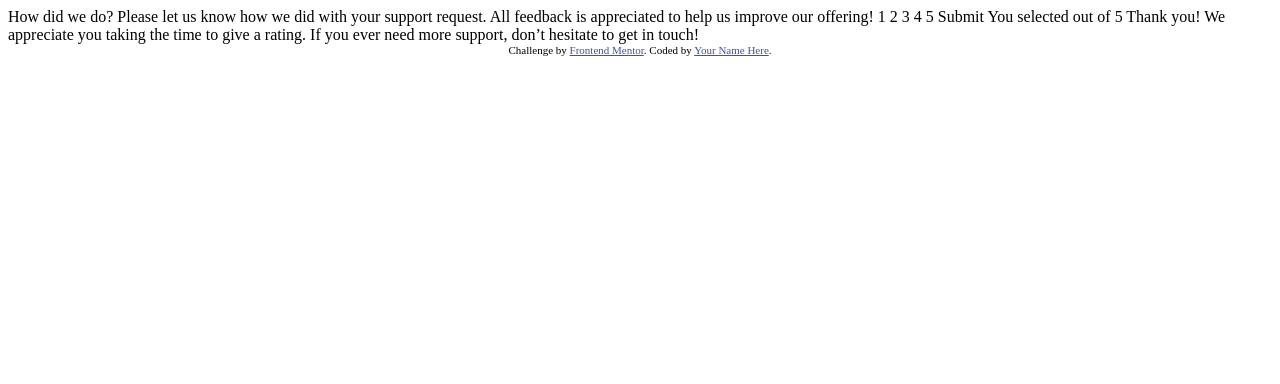
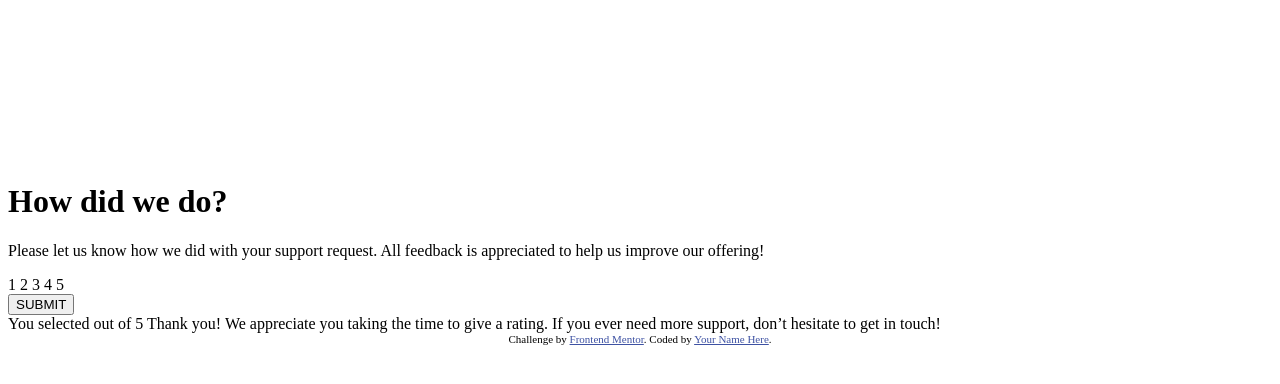
Before and after one commit to TJRelly/Interactive-rating-component, a plain HTML site: page index.html in a window 1280 px wide. Drawn offline with Linux system fonts and the light colour scheme.

Commit message:
updated html

```diff
--- a/index.html
+++ b/index.html
@@ -1,8 +1,10 @@
 <!DOCTYPE html>
 <html lang="en">
+
 <head>
   <meta charset="UTF-8">
-  <meta name="viewport" content="width=device-width, initial-scale=1.0"> <!-- displays site properly based on user's device -->
+  <meta name="viewport" content="width=device-width, initial-scale=1.0">
+  <!-- displays site properly based on user's device -->
 
   <link rel="icon" type="image/png" sizes="32x32" href="./images/favicon-32x32.png">
 
@@ -10,24 +12,37 @@
 
   <!-- Feel free to remove these styles or customise in your own stylesheet 👍 -->
   <style>
-    .attribution { font-size: 11px; text-align: center; }
-    .attribution a { color: hsl(228, 45%, 44%); }
+    .attribution {
+      font-size: 11px;
+      text-align: center;
+    }
+
+    .attribution a {
+      color: hsl(228, 45%, 44%);
+    }
   </style>
 </head>
+
 <body>
 
+  <main>
+
+    <div class="flex">
       <!-- Rating state start -->
-
-  How did we do?
-
-  Please let us know how we did with your support request. All feedback is appreciated
-  to help us improve our offering!
-
-  1 2 3 4 5
-
-  Submit
-
+      <svg></svg>
+      <h1>How did we do?</h1>
+      <p>Please let us know how we did with your support request. All feedback is appreciated
+        to help us improve our offering!</p>
+      <div class="flex-group">
+        <span>1</span>
+        <span>2</span>
+        <span>3</span>
+        <span>4</span>
+        <span>5</span>
+      </div>
+      <button>SUBMIT</button>
       <!-- Rating state end -->
+    </div>
 
     <!-- Thank you state start -->
 
@@ -39,11 +54,12 @@
     don’t hesitate to get in touch!
 
     <!-- Thank you state end -->
-
+  </main>
 
   <div class="attribution">
     Challenge by <a href="https://www.frontendmentor.io?ref=challenge" target="_blank">Frontend Mentor</a>.
     Coded by <a href="#">Your Name Here</a>.
   </div>
 </body>
+
 </html>
```
Lines whose indentation alone changed are shown as unchanged.
